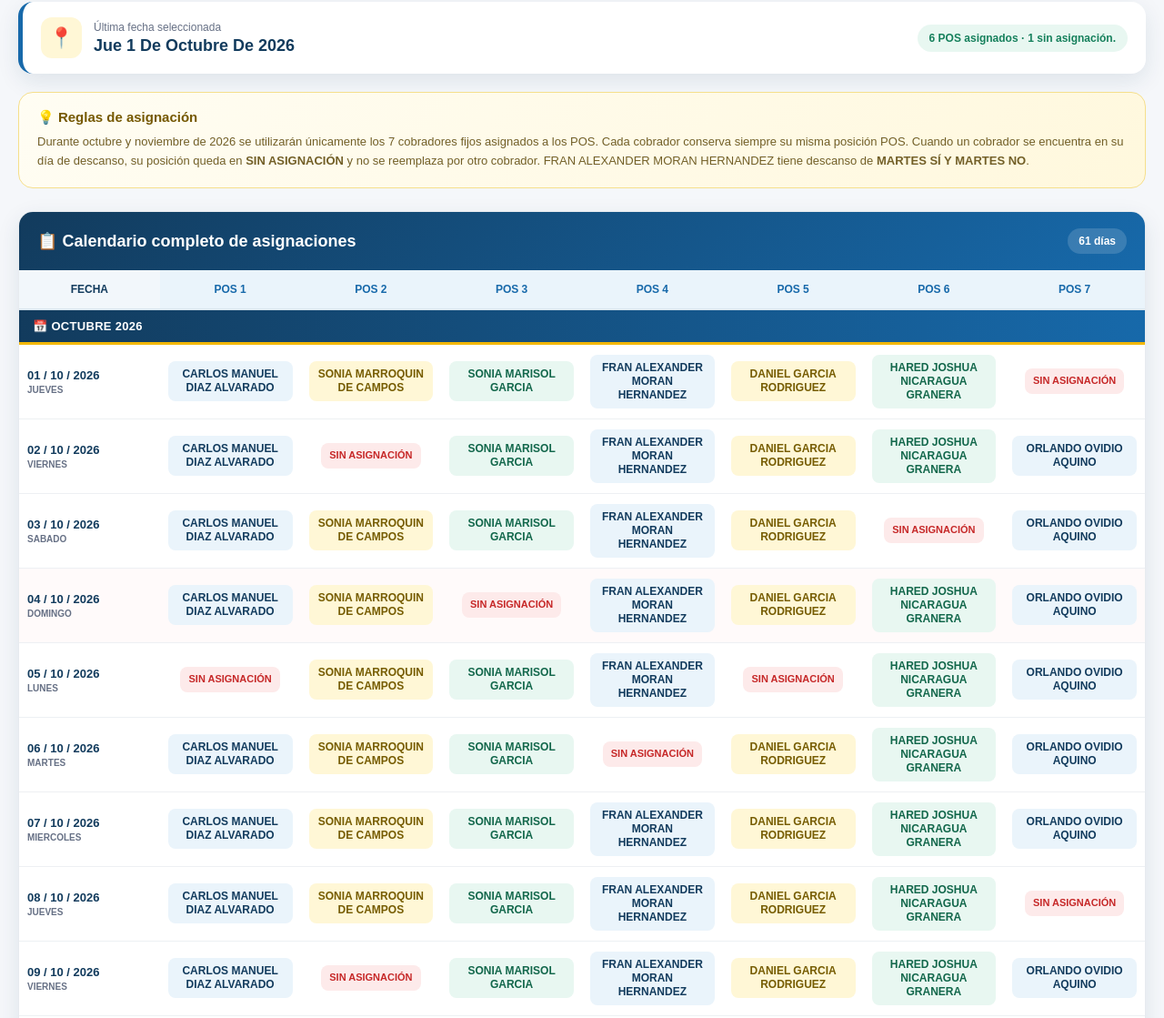
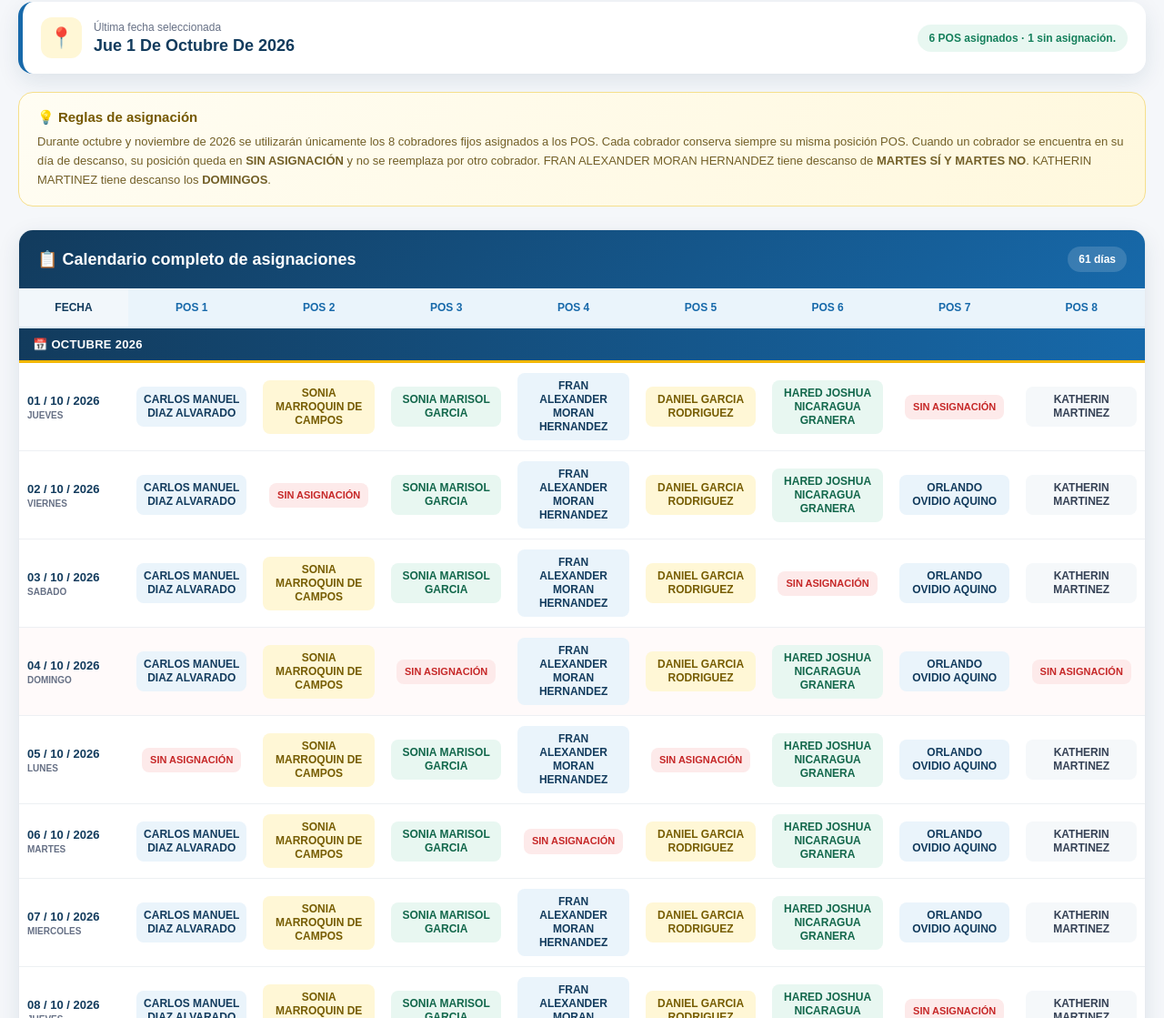
Before and after one commit to 125-126/calendario-POS, a plain HTML site: page index.html in a window 1280 px wide. Shown: the part 815-1934 px from the top of the page at 91% size. Drawn offline with Linux system fonts and the light colour scheme.

Commit message:
Update index.html

```diff
--- a/index.html
+++ b/index.html
@@ -1228,7 +1228,7 @@
 
             <div>
                 <div class="estadistica-numero">
-                    7
+                    8
                 </div>
 
                 <div class="estadistica-label">
@@ -1247,7 +1247,7 @@
 
             <div>
                 <div class="estadistica-numero">
-                    7
+                    8
                 </div>
 
                 <div class="estadistica-label">
@@ -1266,7 +1266,7 @@
 
             <div>
                 <div class="estadistica-numero" id="totalAsignaciones">
-                    370
+                    422
                 </div>
 
                 <div class="estadistica-label">
@@ -1413,13 +1413,15 @@
         <p id="textoReglas">
 
             Durante octubre y noviembre de 2026 se utilizarán
-            únicamente los 7 cobradores fijos asignados a los POS.
+            únicamente los 8 cobradores fijos asignados a los POS.
             Cada cobrador conserva siempre su misma posición POS.
             Cuando un cobrador se encuentra en su día de descanso,
             su posición queda en <strong>SIN ASIGNACIÓN</strong>
             y no se reemplaza por otro cobrador.
             FRAN ALEXANDER MORAN HERNANDEZ tiene descanso de
             <strong>MARTES SÍ Y MARTES NO</strong>.
+            KATHERIN MARTINEZ tiene descanso los
+            <strong>DOMINGOS</strong>.
 
         </p>
 
@@ -1486,6 +1488,10 @@
 
                         <th class="pos-header">
                             POS 7
+                        </th>
+
+                        <th class="pos-header">
+                            POS 8
                         </th>
 
                     </tr>
@@ -1628,6 +1634,11 @@
         {
             nombre: "ORLANDO OVIDIO AQUINO",
             descanso: "JUEVES"
+        },
+
+        {
+            nombre: "KATHERIN MARTINEZ",
+            descanso: "DOMINGO"
         }
 
     ];
@@ -2451,7 +2462,7 @@
         } else {
 
             fechaIndicador.textContent =
-                "7 POS asignados";
+                "8 POS asignados";
 
         }
 
@@ -2628,7 +2639,7 @@
 
                     separador.innerHTML = `
 
-                        <td colspan="8">
+                        <td colspan="9">
 
                             📅
                             ${nombresMeses[
@@ -2915,7 +2926,7 @@
 
 
                 let badge =
-                    "7 POS";
+                    "8 POS";
 
 
                 if (
@@ -3065,7 +3076,7 @@
 
 
         encabezado.textContent =
-            "💳 7 cobradores fijos de POS · Octubre y noviembre 2026";
+            "💳 8 cobradores fijos de POS · Octubre y noviembre 2026";
 
 
         resumenCobradores.appendChild(
```
